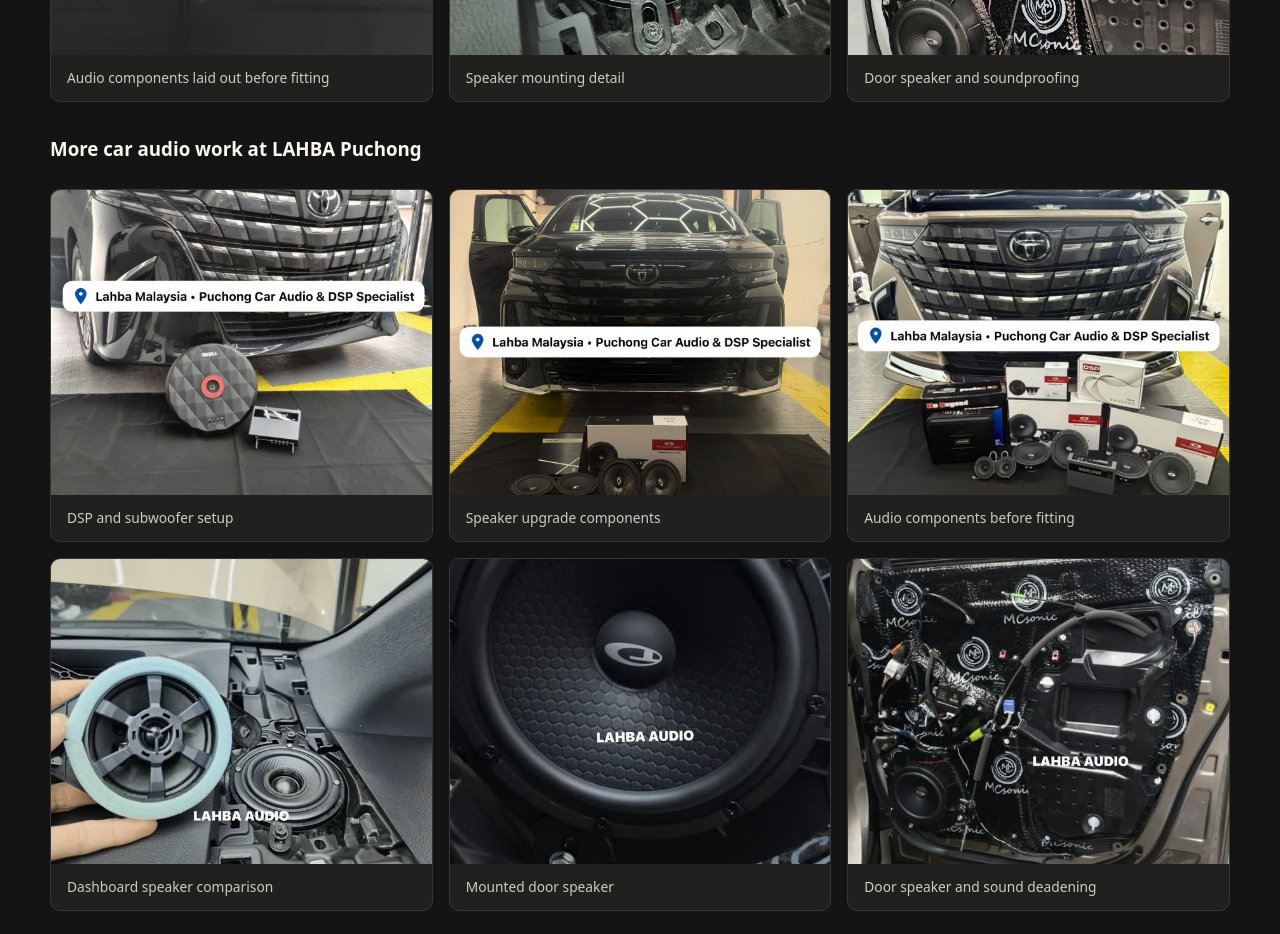
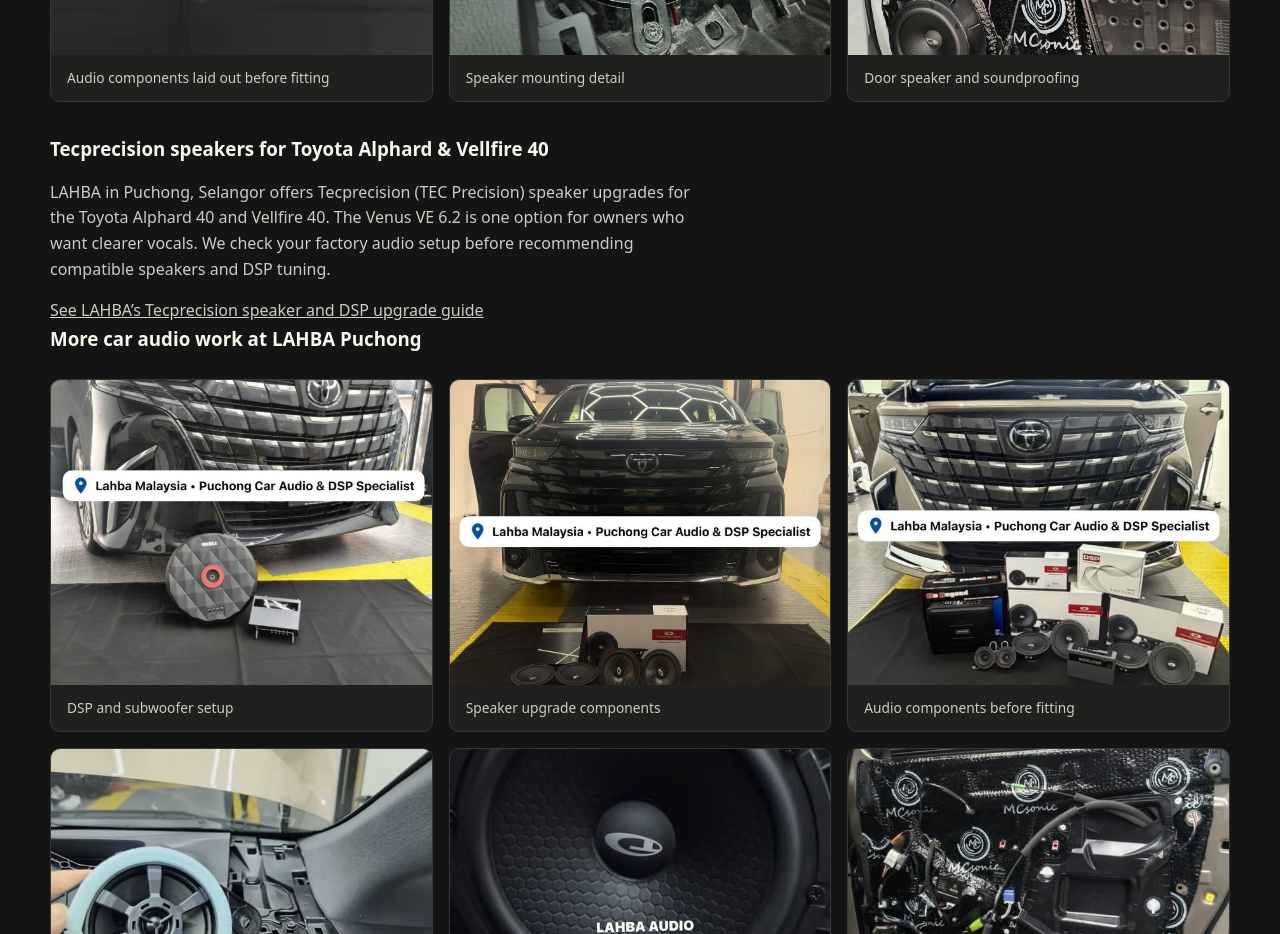
Before and after one commit to yaptq/lahba-car-audio, a plain HTML site: page index.html in a window 1280 px wide. Shown: the part 2480-3414 px from the top of the page. Drawn offline with Linux system fonts and the light colour scheme.

Commit message:
Add Tecprecision speaker upgrade details

```diff
--- a/index.html
+++ b/index.html
@@ -226,6 +226,9 @@
           <figcaption>Door speaker and soundproofing</figcaption>
         </figure>
       </div>
+      <h3 class="case-summary" id="tecprecision">Tecprecision speakers for Toyota Alphard &amp; Vellfire 40</h3>
+      <p class="case-summary">LAHBA in Puchong, Selangor offers Tecprecision (TEC Precision) speaker upgrades for the Toyota Alphard 40 and Vellfire 40. The Venus VE 6.2 is one option for owners who want clearer vocals. We check your factory audio setup before recommending compatible speakers and DSP tuning.</p>
+      <p class="case-summary"><a href="https://www.lahbamalaysia.com/post/tecprecision-bkell-car-audio-upgrade-malaysia">See LAHBA’s Tecprecision speaker and DSP upgrade guide</a></p>
       <h3>More car audio work at LAHBA Puchong</h3>
       <div class="gallery project-gallery">
         <figure>
```
